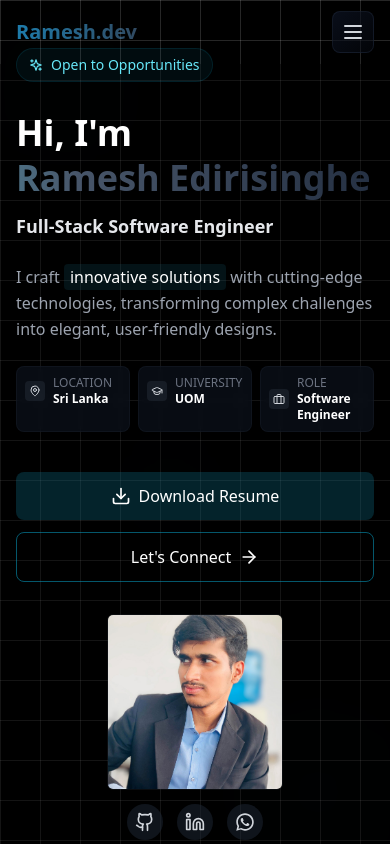
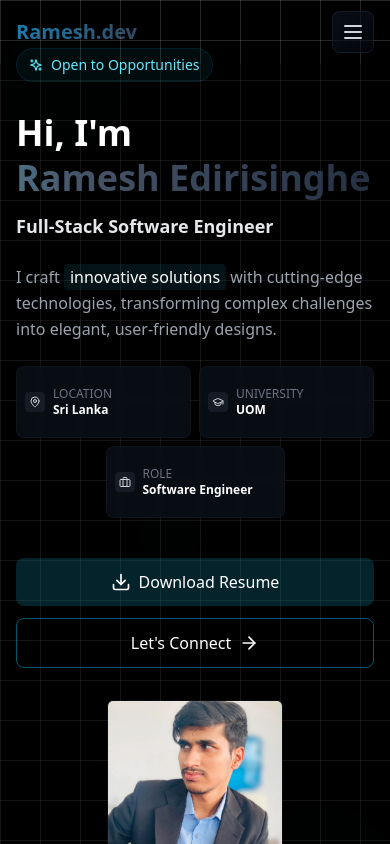
Before and after one commit to RameshEdirisinghe/portfolio-v2, a React (Vite) app: page / in a window 390 px wide. Shown: the top 844 px of the page. Built offline with nearby package versions, Linux system fonts and the light colour scheme.

Commit message:
update about

```diff
--- a/src/components/About.tsx
+++ b/src/components/About.tsx
@@ -46,9 +46,9 @@ const About = () => {
               </p>
             </div>
 
-            <div className="grid grid-cols-3 gap-2 sm:gap-3">
-              <div className="bg-gray-900/50 backdrop-blur-sm border border-gray-800/30 rounded-lg p-2 sm:p-3 hover:border-cyan-600/30 hover:shadow-md hover:shadow-cyan-500/10 transition-all duration-300 group">
-                <div className="flex items-center space-x-2">
+            <div className="grid grid-cols-2 sm:grid-cols-3 gap-2 sm:gap-3">
+              <div className="bg-gray-900/50 backdrop-blur-sm border border-gray-800/30 rounded-lg p-2 sm:p-3 hover:border-cyan-600/30 hover:shadow-md hover:shadow-cyan-500/10 transition-all duration-300 group min-h-[4.5rem] w-full">
+                <div className="flex items-center space-x-2 h-full">
                   <div className="p-1 bg-gray-700/30 rounded group-hover:bg-cyan-700/30 transition-colors">
                     <MapPin className="w-3 sm:w-3.5 h-3 sm:h-3.5 text-gray-300 group-hover:text-cyan-300 transition-colors" />
                   </div>
@@ -59,8 +59,8 @@ const About = () => {
                 </div>
               </div>
 
-              <div className="bg-gray-900/50 backdrop-blur-sm border border-gray-800/30 rounded-lg p-2 sm:p-3 hover:border-cyan-600/30 hover:shadow-md hover:shadow-cyan-500/10 transition-all duration-300 group">
-                <div className="flex items-center space-x-2">
+              <div className="bg-gray-900/50 backdrop-blur-sm border border-gray-800/30 rounded-lg p-2 sm:p-3 hover:border-cyan-600/30 hover:shadow-md hover:shadow-cyan-500/10 transition-all duration-300 group min-h-[4.5rem] w-full">
+                <div className="flex items-center space-x-2 h-full">
                   <div className="p-1 bg-gray-700/30 rounded group-hover:bg-cyan-700/30 transition-colors">
                     <GraduationCap className="w-3 sm:w-3.5 h-3 sm:h-3.5 text-gray-300 group-hover:text-cyan-300 transition-colors" />
                   </div>
@@ -71,8 +71,8 @@ const About = () => {
                 </div>
               </div>
 
-              <div className="bg-gray-900/50 backdrop-blur-sm border border-gray-800/30 rounded-lg p-2 sm:p-3 hover:border-cyan-600/30 hover:shadow-md hover:shadow-cyan-500/10 transition-all duration-300 group">
-                <div className="flex items-center space-x-2">
+              <div className="col-span-2 justify-self-center w-1/2 sm:w-full sm:col-span-1 bg-gray-900/50 backdrop-blur-sm border border-gray-800/30 rounded-lg p-2 sm:p-3 hover:border-cyan-600/30 hover:shadow-md hover:shadow-cyan-500/10 transition-all duration-300 group min-h-[4.5rem]">
+                <div className="flex items-center space-x-2 h-full">
                   <div className="p-1 bg-gray-700/30 rounded group-hover:bg-cyan-700/30 transition-colors">
                     <Briefcase className="w-3 sm:w-3.5 h-3 sm:h-3.5 text-gray-300 group-hover:text-cyan-300 transition-colors" />
                   </div>
@@ -120,31 +120,31 @@ const About = () => {
                   href="https://github.com/RameshEdirisinghe"
                   target="_blank"
                   rel="noopener noreferrer"
-                  className="p-2 bg-gray-800/50 rounded-full hover:bg-cyan-700/50 transition-all duration-300 hover:scale-110"
+                  className="p-3 bg-gradient-to-br from-slate-900/60 to-slate-900/20 backdrop-blur-xl border border-slate-800/50 rounded-lg text-gray-300 hover:bg-gradient-to-r hover:from-sky-800 hover:to-slate-500 hover:text-cyan-300 transition-all duration-300 transform hover:scale-110 hover:shadow-lg hover:shadow-white/10"
                   aria-label="GitHub Profile"
                 >
-                  <Github className="w-5 h-5 text-gray-300 hover:text-cyan-300 transition-colors" />
+                  <Github className="w-5 h-5" />
                 </a>
 
                 <a
                   href="https://www.linkedin.com/in/ramesh-edirisinghe/"
                   target="_blank"
                   rel="noopener noreferrer"
-                  className="p-2 bg-gray-800/50 rounded-full hover:bg-cyan-700/50 transition-all duration-300 hover:scale-110"
+                  className="p-3 bg-gradient-to-br from-slate-900/60 to-slate-900/20 backdrop-blur-xl border border-slate-800/50 rounded-lg text-gray-300 hover:bg-gradient-to-r hover:from-sky-800 hover:to-slate-500 hover:text-cyan-300 transition-all duration-300 transform hover:scale-110 hover:shadow-lg hover:shadow-white/10"
                   aria-label="LinkedIn Profile"
                 >
-                  <Linkedin className="w-5 h-5 text-gray-300 hover:text-cyan-300 transition-colors" />
+                  <Linkedin className="w-5 h-5" />
                 </a>
 
                 <a
                   href="https://wa.me/qr/SFAUXWBPOKAYE1"
                   target="_blank"
                   rel="noopener noreferrer"
-                  className="p-2 bg-gray-800/50 rounded-full hover:bg-cyan-700/50 transition-all duration-300 hover:scale-110"
+                  className="p-3 bg-gradient-to-br from-slate-900/60 to-slate-900/20 backdrop-blur-xl border border-slate-800/50 rounded-lg text-gray-300 hover:bg-gradient-to-r hover:from-sky-800 hover:to-slate-500 hover:text-cyan-300 transition-all duration-300 transform hover:scale-110 hover:shadow-lg hover:shadow-white/10"
                   aria-label="WhatsApp Contact"
                 >
                   <svg
-                    className="w-5 h-5 text-gray-300 hover:text-cyan-300 transition-colors"
+                    className="w-5 h-5"
                     fill="currentColor"
                     viewBox="0 0 32 32"
                     xmlns="http://www.w3.org/2000/svg"
```
